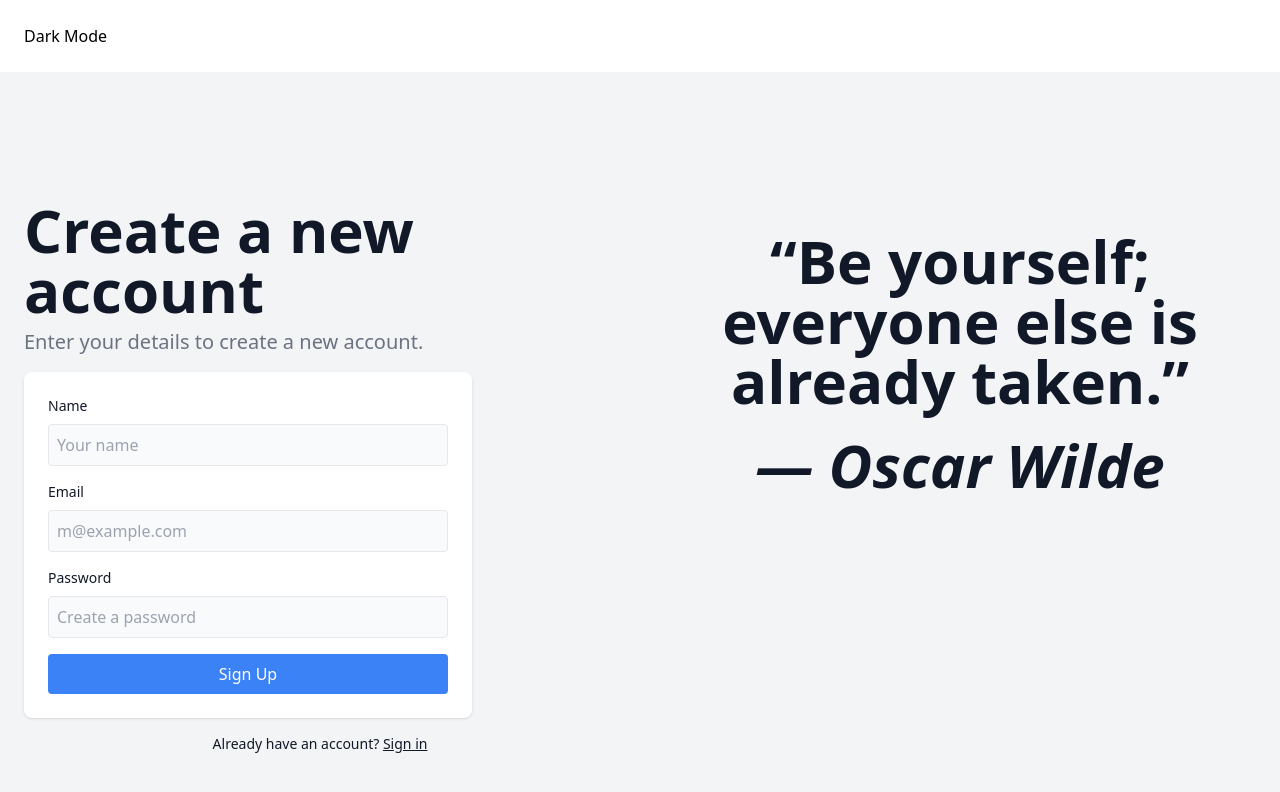
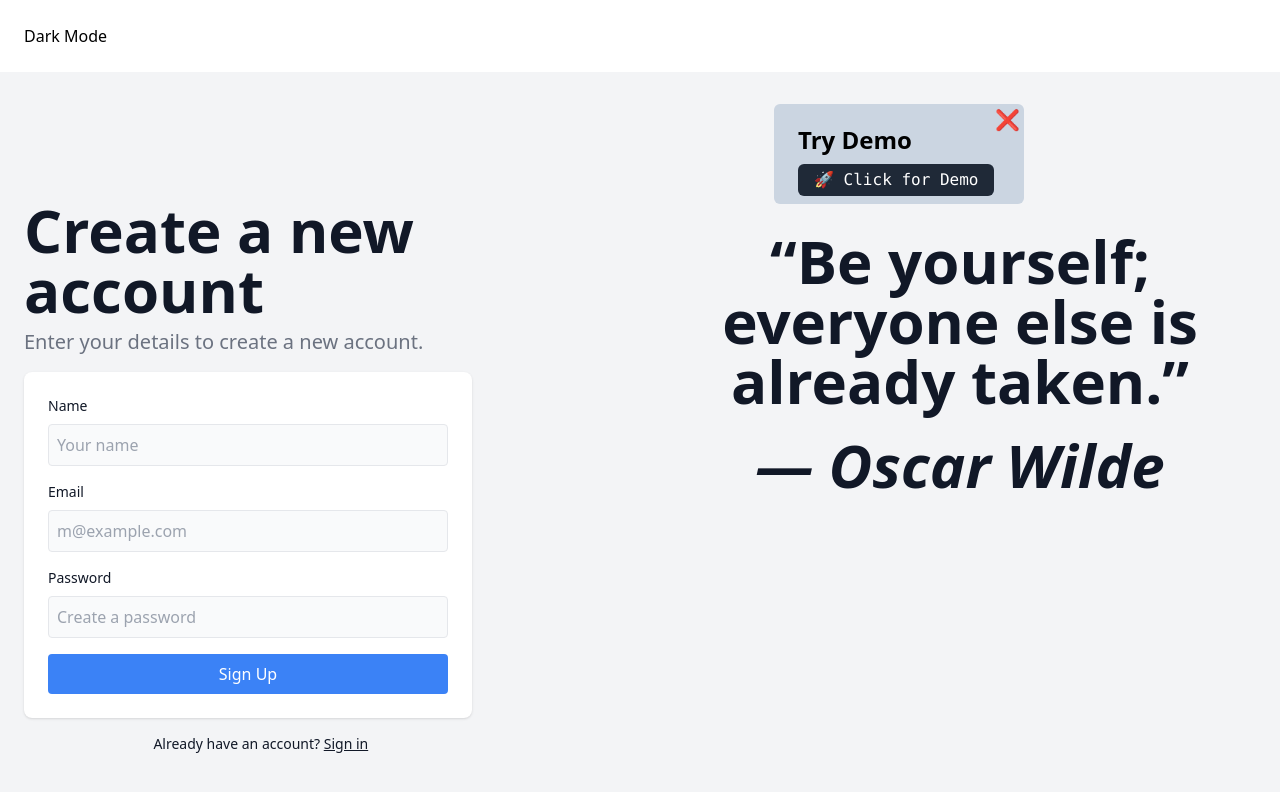
Before and after one commit to yesahem/Medium-Blog, a React (Vite) app in the folder frontend/: page /signup in a window 1280 px wide. Shown: the top 792 px of the page. Built offline with nearby package versions, Linux system fonts and the light colour scheme.

Commit message:
Feat: Add New Demo accounts

```diff
--- a/frontend/src/routes/SignIn.tsx
+++ b/frontend/src/routes/SignIn.tsx
@@ -1,99 +1,72 @@
-import axios from "axios";
 import { SyntheticEvent, useState } from "react";
 import { toast } from "react-custom-alert";
 import { Link, useNavigate } from "react-router-dom";
 import "react-custom-alert/dist/index.css";
 import DarkModeToggle from "../components/DarkModeToggle"; // Import the DarkModeToggle component
-import { USER_API_ENDPOINT_LOCAL} from "../utils/env";
+import { LoginHandler } from "../utils/loginFunc";
 
 const alertSuccess = () => toast.success("Login Success");
 const alertError = (str: string) => toast.error(str);
 
-const token = localStorage.getItem("jwt-token");
+const token = localStorage.getItem("jwt-token") ?? "";
 
 export default function SignIn() {
   const [email, setEmail] = useState("");
   const [password, setPassword] = useState("");
+  const [showDemo, setShowDemo] = useState(true);
 
   const navigate = useNavigate();
 
-  async function signinHandler(e: SyntheticEvent) {
-    e.preventDefault();
-    console.log("email: ", email);
-    console.log("password: ", password);
-    console.log("you are here");
+  // login handler
+  const handleLogin = async(e:SyntheticEvent) => {
+    await LoginHandler({e, email, password, token, navigate, alertSuccess, alertError});
+  };
 
-    axios
-      .post(
-        `${USER_API_ENDPOINT_LOCAL}/signin`,
-        {
-          email,
-          password,
-        },
-        {
-          headers: {
-            Authorization: `Bearer ${token}`,
-          },
-        }
-      )
-      .then((res) => {
-        console.log("pinki", res);
-
-        if (res.data.getUser.email === email) {
-          console.log(`email: ${email}`);
-
-          localStorage.setItem("isLogin", "false");
-          if (res.data.getUser.password === password) {
-            console.log("Login Response is:", res);
-            alertSuccess();
-            localStorage.setItem("jwt-token", res.data.token);
-            localStorage.setItem("isLogin", "true");
-            navigate("/blog");
-          } else {
-            alertError("Incorrect Password");
-          }
-        } else {
-          alertError("Incorrect Email");
-        }
-      })
-      .catch((err) => {
-        console.log(err);
-        console.log(`password check ${err}`);
-        console.log("error type ", typeof err);
-        if (err.response && err.response.data && err.response.data.message) {
-          alertError(err.response.data.message);
-        } else {
-          alertError("Invalid Credentials");
-        }
-        console.log("Login Error", err);
-      });
-
-    console.log("token: ", token);
-    console.log("hii there");
-  }
+  // demo handler
+  const handleDemoClick = async (e:SyntheticEvent) => {
+    const email = "random1@gmail.com";
+    const password = "random123";
+    await LoginHandler({e, email, password, token, navigate, alertSuccess, alertError});
+    setShowDemo(false);
+  };
 
   return (
-    <main className="flex-1 bg-gray-100 dark:bg-gray-900"> {/* Added dark mode class */}
-      <header className="flex justify-between items-center p-4 bg-white dark:bg-gray-800"> {/* Added dark mode class */}
+    <main className="flex-1 bg-gray-100 dark:bg-gray-900">
+      {" "}
+      {/* Added dark mode class */}
+      <header className="flex justify-between items-center p-4 bg-white dark:bg-gray-800">
+        {" "}
+        {/* Added dark mode class */}
         <div className="flex items-center">
           <DarkModeToggle /> {/* Added DarkModeToggle component */}
         </div>
       </header>
-      <section className="w-full py-12 md:py-24 lg:py-32">
+      <section className="w-full py-12 md:py-24 lg:py-32 relative">
         <div className="container px-4 md:px-6 grid gap-6 lg:grid-cols-2 lg:gap-12">
           <div className="flex flex-col justify-center space-y-4">
             <div className="space-y-2">
-              <h1 className="text-3xl font-bold sm:text-5xl xl:text-6xl text-gray-900 dark:text-gray-100"> {/* Added dark mode class */}
+              <h1 className="text-3xl font-bold sm:text-5xl xl:text-6xl text-gray-900 dark:text-gray-100">
+                {" "}
+                {/* Added dark mode class */}
                 Sign in to your account
               </h1>
-              <p className="max-w-md text-gray-500 md:text-xl dark:text-gray-300"> {/* Added dark mode class */}
+              <p className="max-w-md text-gray-500 md:text-xl dark:text-gray-300">
+                {" "}
+                {/* Added dark mode class */}
                 Enter your email and password to access your account.
               </p>
             </div>
-            <div className="w-full max-w-md p-6 bg-white dark:bg-gray-800 shadow rounded-lg"> {/* Added dark mode class */}
+            <div className="w-full max-w-md p-6 bg-white dark:bg-gray-800 shadow rounded-lg">
+              {" "}
+              {/* Added dark mode class */}
               <div className="space-y-4">
                 <div className="space-y-2">
-                  <label htmlFor="email" className="block text-sm font-medium text-gray-900 dark:text-gray-100"> {/* Added dark mode class */}
+                  <label
+                    htmlFor="email"
+                    className="block text-sm font-medium text-gray-900 dark:text-gray-100"
+                  >
+                    {" "}
+                    {/* Added dark mode class */}
                     Email
                   </label>
                   <input
@@ -108,7 +81,12 @@ export default function SignIn() {
                   />
                 </div>
                 <div className="space-y-2">
-                  <label htmlFor="password" className="block text-sm font-medium text-gray-900 dark:text-gray-100"> {/* Added dark mode class */}
+                  <label
+                    htmlFor="password"
+                    className="block text-sm font-medium text-gray-900 dark:text-gray-100"
+                  >
+                    {" "}
+                    {/* Added dark mode class */}
                     Password
                   </label>
                   <input
@@ -126,13 +104,15 @@ export default function SignIn() {
               <div className="mt-4">
                 <button
                   className="w-full p-2 bg-blue-500 text-white rounded hover:bg-blue-600"
-                  onClick={signinHandler}
+                  onClick={handleLogin}
                 >
                   Sign in
                 </button>
               </div>
             </div>
-            <div className="mt-4 pl-[120px] text-sm text-gray-900 dark:text-gray-100"> {/* Added dark mode class */}
+            <div className="mt-4 pl-[120px] text-sm text-gray-900 dark:text-gray-100">
+              {" "}
+              {/* Added dark mode class */}
               Don&apos;t have an account?{" "}
               <Link to="/signup" className="underline">
                 Sign up
@@ -140,17 +120,44 @@ export default function SignIn() {
             </div>
           </div>
 
+          {/* demo component/box */}
+          <div className={`${showDemo ? "" : "hidden"} w-[250px] h-[100px] justify-center items-center absolute bg-slate-300 top-52 md:top-8 md:right-[20%] right-[10%] p-6 z-20 rounded-md max-md:hidden`}>
+            <div className="flex flex-col gap-2 relative">
+              <p
+              className="absolute top-[-28px] right-[-27px] text-xl rounded-full w-[40px] h-[40px] flex justify-center items-center cursor-pointer"
+              onClick={() => { setShowDemo(false) }}
+              >
+                ❌
+              </p>
+              <div className="gap-y-2 flex flex-col">
+                <p className="text-2xl font-extrabold text-richblack-5 flex items-center -mt-1">
+                  Try Demo
+                </p>
+                <div>
+                  <button
+                    onClick={handleDemoClick}
+                    className="bg-gray-800 text-white font-medium font-mono mb-1 text-richblack-25 px-4 py-1 rounded-md flex"
+                  >
+                    🚀 Click for Demo
+                  </button>
+                </div>
+              </div>
+            </div>
+          </div>
+
           <div className="mt-4 text-center">
             <div className="mt-[15px] text-center justify-center">
-              <h3 className="text-9xl font-bold sm:text-5xl xl:text-6xl text-center text-gray-900 dark:text-gray-100"> {/* Added dark mode class */}
+              <h3 className="text-9xl font-bold sm:text-5xl xl:text-6xl text-center text-gray-900 dark:text-gray-100">
+                {" "}
+                {/* Added dark mode class */}
                 “Be yourself; everyone else is already taken.”
                 <br />
               </h3>
               <br />{" "}
               <i>
-                <h5 className="text-md font-bold sm:text-5xl xl:text-6xl text-center text-gray-900 dark:text-gray-100"> {/* Added dark mode class */}
+                <h5 className="text-md font-bold sm:text-5xl xl:text-6xl text-center text-gray-900 dark:text-gray-100">
                   {" "}
-                  ― Oscar Wilde{" "}
+                  {/* Added dark mode class */} ― Oscar Wilde{" "}
                 </h5>
               </i>
             </div>
--- a/frontend/src/routes/Signup.tsx
+++ b/frontend/src/routes/Signup.tsx
@@ -5,6 +5,7 @@ import { Link, useNavigate } from "react-router-dom";
 import "react-custom-alert/dist/index.css";
 import DarkModeToggle from "../components/DarkModeToggle"; // Import the DarkModeToggle component
 import { USER_API_ENDPOINT_LOCAL } from "../utils/env";
+import { LoginHandler } from "../utils/loginFunc";
 
 const alertSuccess = () =>
   toast.success("Signup Successful, Redirecting to Login");
@@ -20,9 +21,10 @@ async function hashUsersPassword(usersPassword: string) {
 */
 
 export default function SignUp() {
-  const [password, setPassword] = useState("");
   const [name, setName] = useState("");
   const [email, setEmail] = useState("");
+  const [password, setPassword] = useState("");
+  const [showDemo, setShowDemo] = useState(true);
 
   const navigate = useNavigate();
 
@@ -62,6 +64,16 @@ export default function SignUp() {
       });
   }
 
+  const token = localStorage.getItem("jwt-token") ?? "";
+
+  // demo login handler
+  const handleDemoClick = async () => {
+    const email = "random1@gmail.com";
+    const password = "random123";
+    await LoginHandler({ email, password, token, navigate, alertSuccess, alertError});
+    setShowDemo(false);
+  };
+
   return (
     <main className="flex-1 bg-gray-100 dark:bg-gray-900">
       {" "}
@@ -73,7 +85,7 @@ export default function SignUp() {
           <DarkModeToggle /> {/* Added DarkModeToggle component */}
         </div>
       </header>
-      <section className="w-full py-12 md:py-24 lg:py-32">
+      <section className="w-full py-12 md:py-24 lg:py-32 relative">
         <div className="container px-4 md:px-6 grid gap-6 lg:grid-cols-2 lg:gap-12">
           <div className="flex flex-col justify-center space-y-4">
             <div className="space-y-2">
@@ -163,7 +175,7 @@ export default function SignUp() {
                 </div>
               </form>
             </div>
-            <div className="mt-4 text-center text-sm text-gray-900 dark:text-gray-100">
+            <div className="mt-4 w-[80%] text-center text-sm text-gray-900 dark:text-gray-100">
               {" "}
               {/* Added dark mode class */}
               Already have an account?{" "}
@@ -189,6 +201,32 @@ export default function SignUp() {
               </i>
             </div>
           </div>
+
+          {/* demo component/box */}
+          <div className={`${showDemo ? "" : "hidden"} w-[250px] h-[100px] justify-center items-center absolute bg-slate-300 top-52 md:top-8 md:right-[20%] right-[10%] p-6 z-20 rounded-md max-md:hidden`}>
+            <div className="flex flex-col gap-2 relative">
+              <p
+              className="absolute top-[-28px] right-[-27px] text-xl rounded-full w-[40px] h-[40px] flex justify-center items-center cursor-pointer"
+              onClick={() => { setShowDemo(false) }}
+              >
+                ❌
+              </p>
+              <div className="gap-y-2 flex flex-col">
+                <p className="text-2xl font-extrabold text-richblack-5 flex items-center -mt-1">
+                  Try Demo
+                </p>
+                <div>
+                  <button
+                    onClick={handleDemoClick}
+                    className="bg-gray-800 text-white font-medium font-mono mb-1 text-richblack-25 px-4 py-1 rounded-md flex"
+                  >
+                    🚀 Click for Demo
+                  </button>
+                </div>
+              </div>
+            </div>
+          </div>
+
         </div>
       </section>
     </main>
--- /dev/null
+++ b/frontend/src/utils/loginFunc.ts
@@ -0,0 +1,58 @@
+import axios from 'axios';
+import { SyntheticEvent } from 'react';
+import { NavigateFunction } from 'react-router-dom';
+import { USER_API_ENDPOINT_LOCAL } from './env';
+
+interface loginProp{
+    e?: SyntheticEvent,
+    email: string,
+    password: string,
+    token: string,
+    navigate: NavigateFunction,
+    alertSuccess: AlertFunction,
+    alertError: AlertFunction
+}
+type AlertFunction = any;
+
+export const LoginHandler = async ({ e,email, password, token, navigate, alertSuccess, alertError}: loginProp
+): Promise<void> => {
+    e?.preventDefault();
+
+    try {
+        const res = await axios.post(
+            `${USER_API_ENDPOINT_LOCAL}/signin`,
+            { email, password },
+            {
+                headers: {
+                    Authorization: `Bearer ${token}`,
+                },
+            }
+        );
+
+        console.log("Response: ", res);
+
+        if (res.data.getUser.email === email) {
+            console.log(`email: ${email}`);
+
+            localStorage.setItem("isLogin", "false");
+            if (res.data.getUser.password === password) {
+                console.log("Login Response is:", res);
+                alertSuccess();
+                localStorage.setItem("jwt-token", res.data.token);
+                localStorage.setItem("isLogin", "true");
+                navigate("/blog");
+            } else {
+                alertError("Incorrect Password");
+            }
+        } else {
+            alertError("Incorrect Email");
+        }
+    } catch (err) {
+        console.error("Login Error", err);
+        if (axios.isAxiosError(err) && err.response?.data?.message) {
+            alertError(err.response.data.message);
+        } else {
+            alertError("Invalid Credentials");
+        }
+    }
+};
```
Also changed, not shown: frontend/vercel.json (added).
